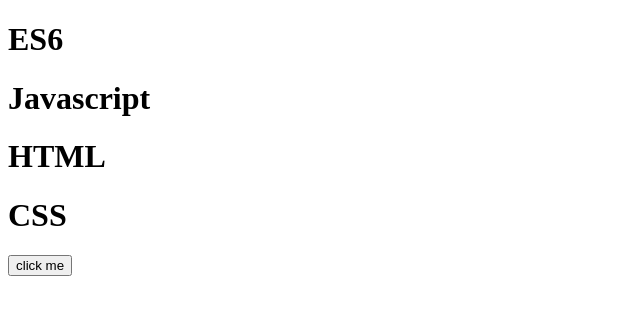
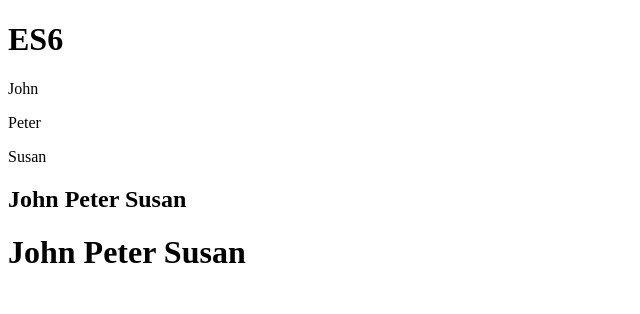
Before and after one commit to MathisHumbert/javascript-training, a plain HTML site: page Training/index.html in a window 1280 px wide. Shown: the whole page, without its empty margins (0-640 px from the left). Drawn offline with Linux system fonts and the light colour scheme.

Commit message:
ES6 Array.from

```diff
--- a/Training/app.js
+++ b/Training/app.js
@@ -1,25 +1,14 @@
-const fruits = ['apple', 'orange', 'lemon', 'banana', 'pear'];
-const [first, secon, ...fruit] = fruits;
-console.log(fruit);
+const p = document.querySelectorAll('p');
+const result = document.getElementById('result');
+const second = document.getElementById('second');
 
-const person = {
-  name: 'Mathis',
-  lastName: 'Humbert',
-  job: 'intern',
-};
+let newText = Array.from(p);
+newText = newText.map((item) => `<span>${item.textContent}</span>`).join(' ');
 
-const { name } = person;
-console.log(name);
+result.innerHTML = newText;
 
-const getAverage = (name, ...average) => {
-  console.log(name);
-  console.log(average);
-  let total = 0;
-  for (let number of average) {
-    total += number;
-  }
-  console.log(`Hello ${name} your score is ${total / average.length}`);
-};
+const text = Array.from(document.querySelectorAll('p'), (item) => {
+  return `<span>${item.textContent}</span>`;
+}).join(' ');
 
-const numbers = [20, 10, 30];
-getAverage(name, ...numbers);
+second.innerHTML = text;
--- a/Training/index.html
+++ b/Training/index.html
@@ -16,11 +16,11 @@
   </style>
   <body>
     <h1>ES6</h1>
-    <h1>Javascript</h1>
-    <h1>HTML</h1>
-    <h1>CSS</h1>
+    <p>john</p>
+    <p>peter</p>
+    <p>susan</p>
     <h2 id="result"></h2>
-    <button class="btn">click me</button>
+    <h1 id="second"></h1>
     <script src="./app.js"></script>
   </body>
 </html>
```
